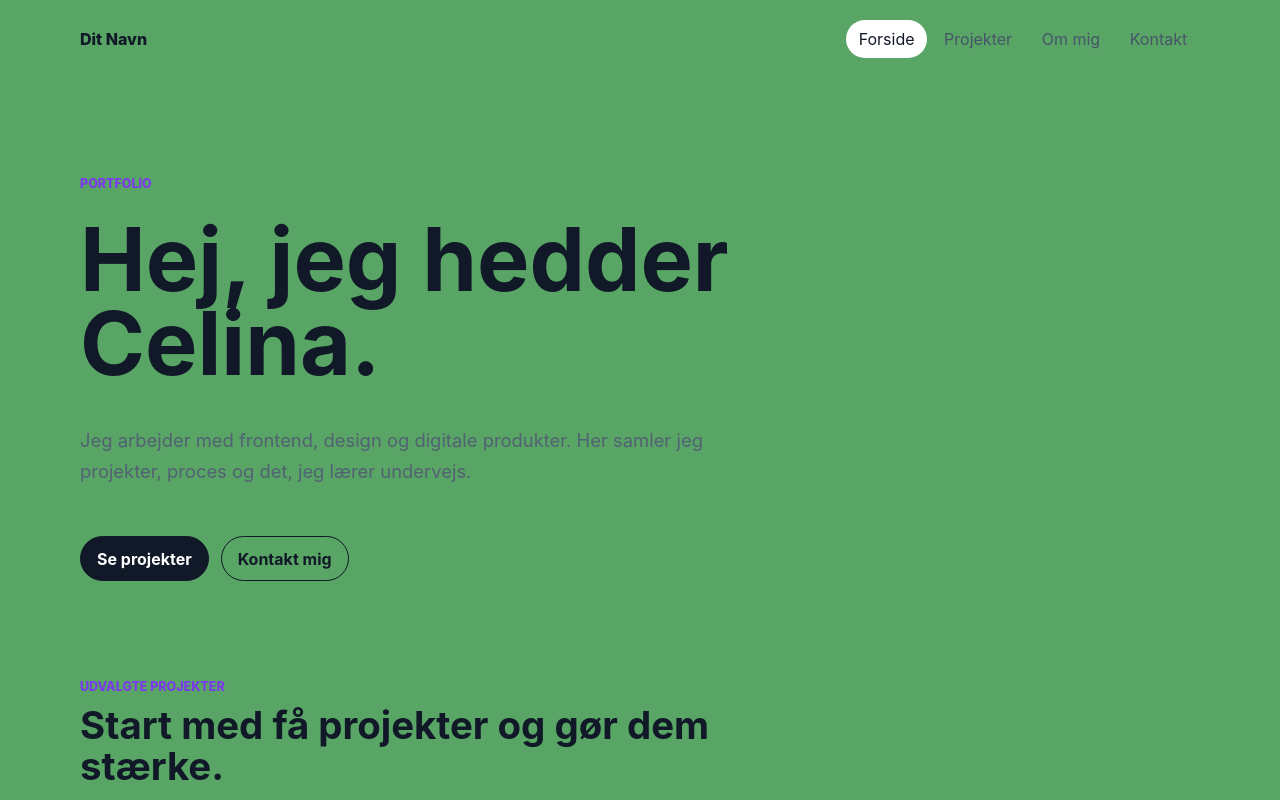
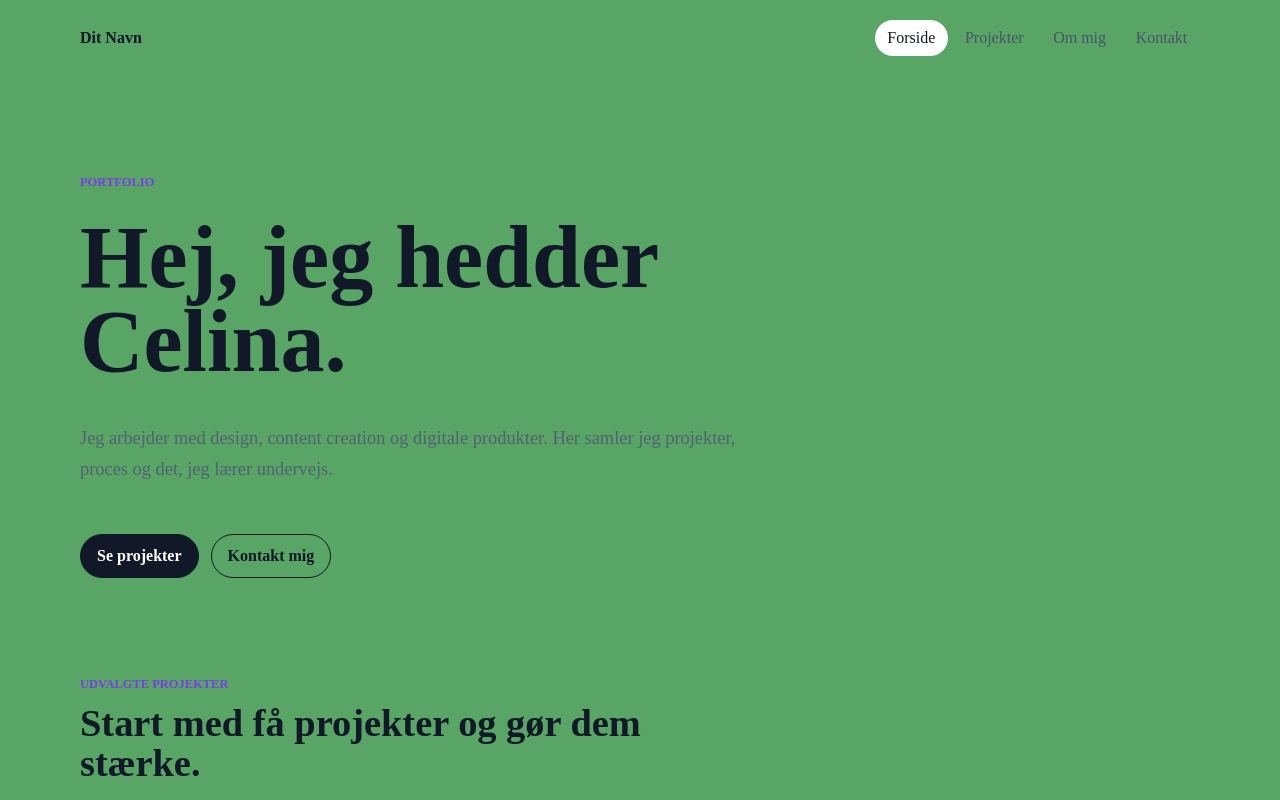
Before and after one commit to Celinamlunding/Celinamlunding.github.io, a React (Vite) app: page / in a window 1280 px wide. Shown: the top 800 px of the page. Built offline with nearby package versions, Linux system fonts and the light colour scheme.

Commit message:
ændring af typografi

```diff
--- a/src/index.css
+++ b/src/index.css
@@ -1,7 +1,7 @@
 :root {
   font-family:
-    Inter,
-    ui-sans-serif,
+    Kalnia,
+    serif,
     system-ui,
     -apple-system,
     BlinkMacSystemFont,
--- a/src/pages/HomePage.jsx
+++ b/src/pages/HomePage.jsx
@@ -11,8 +11,8 @@ function HomePage() {
         <p className="eyebrow">Portfolio</p>
         <h1>Hej, jeg hedder Celina.</h1>
         <p className="hero-text">
-          Jeg arbejder med frontend, design og digitale produkter. Her samler
-          jeg projekter, proces og det, jeg lærer undervejs.
+          Jeg arbejder med design, content creation og digitale produkter. Her
+          samler jeg projekter, proces og det, jeg lærer undervejs.
         </p>
         <div className="actions">
           <Link className="button" to="/projects">
```
